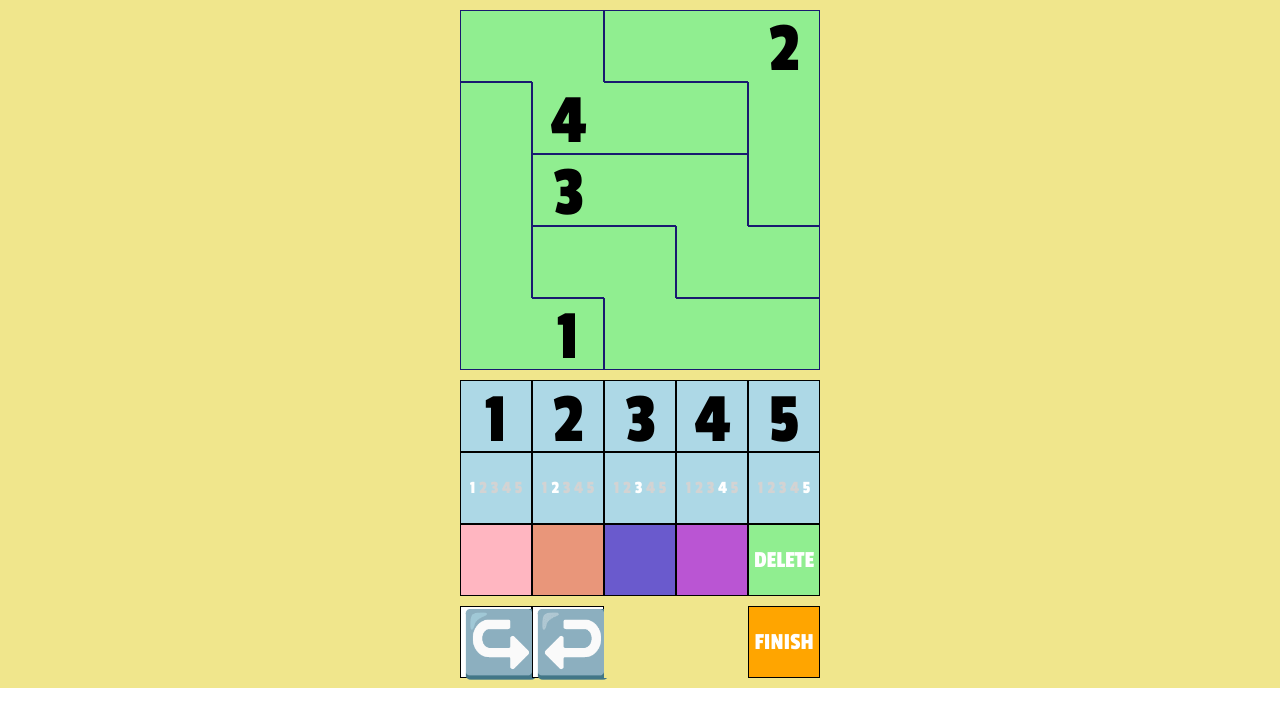
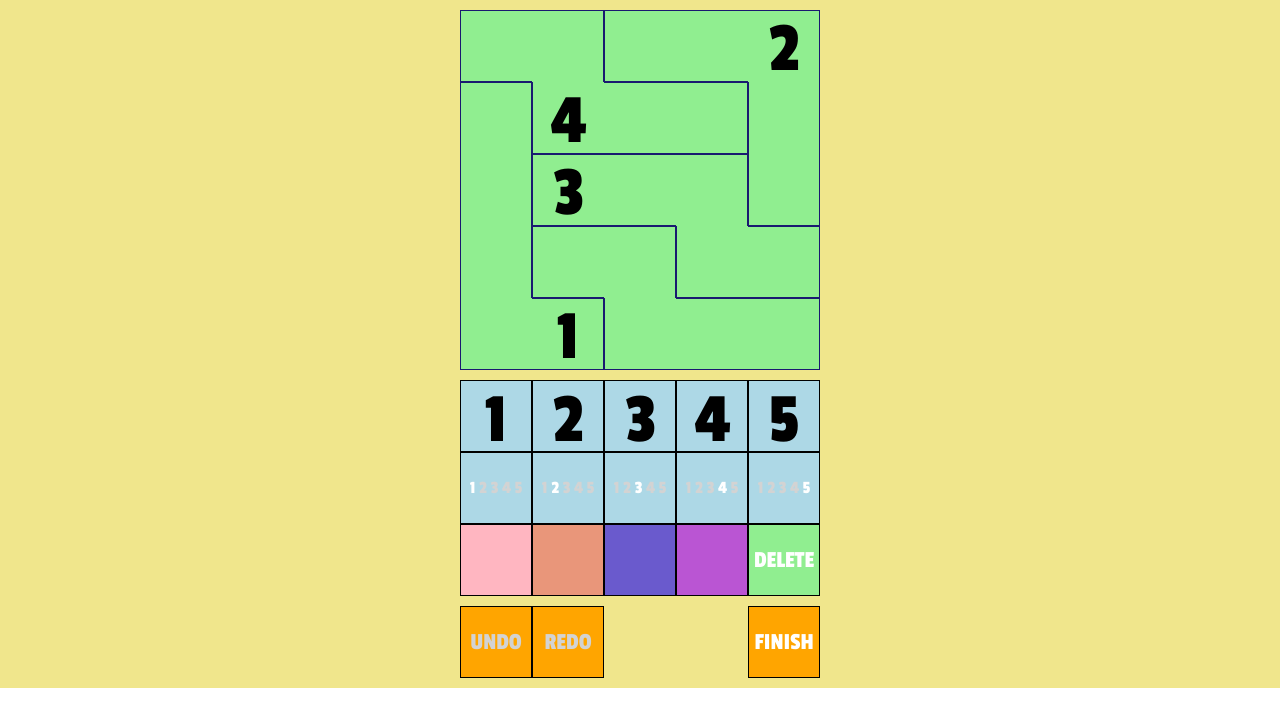
Before and after one commit to qirex2097/ls5x5, a React (Create React App) app: page / in a window 1280 px wide. Shown: the top 726 px of the page. Built offline with nearby package versions, Linux system fonts and the light colour scheme.

Commit message:
redo undo 追加

```diff
--- a/src/App.tsx
+++ b/src/App.tsx
@@ -3,6 +3,7 @@ import { Field } from './components/Field'
 import { Commands, CommandLooks } from './components/Commands'
 import { createField, CellData, FieldData, addCandidate, removeCandidate, checkField } from './game';
 import './App.css';
+import { UndoRedo, resetAction, setAction, undoAction, redoAction, canUndo, canRedo } from './undo'
 
 const toggleValue = (cell: CellData, value: number): CellData => {
   if (cell.value && cell.value === value) {
@@ -96,11 +97,35 @@ type BoardCommand = CommandLooks & {
   func?: (field: FieldData) => FieldData
 }
 
+
+function App() {
+  const [field, setField] = React.useState<FieldData>(createField())
+  const [commandNo, setCommandNo] = React.useState<number>(-1)
+  const [state, setState] = React.useState<UndoRedo<CellData[]>>(resetAction<CellData[]>(field.cells))
+
+
   const background: string = "khaki"
-const commandStyle: { [key: string]: string } = { background: "white", fontSize: "64px", fontFamily: "monospace" }
+  const undoColor: string = canUndo(state) ? "white" : "lightgrey"
+  const redoColor: string = canRedo(state) ? "white" : "lightgrey"
   const commands2: BoardCommand[] = [
-  { contents: "↪️", style: commandStyle, },
-  { contents: "↩️", style: commandStyle, },
+    {
+      className: "moji",
+      contents: "UNDO", style: { fontSize: "24px", color: undoColor, background: "orange" },
+      func: (field: FieldData) => {
+        const newState: UndoRedo<CellData[]> = undoAction<CellData[]>(state)
+        setState(newState)
+        return { ...field, cells: newState.current }
+      }
+    },
+    {
+      className: "moji",
+      contents: "REDO", style: { fontSize: "24px", color: redoColor, background: "orange" },
+      func: (field: FieldData) => {
+        const newState: UndoRedo<CellData[]> = redoAction<CellData[]>(state)
+        setState(newState)
+        return { ...field, cells: newState.current }
+      }
+    },
     { contents: "", style: { background: background, border: "none" }, },
     { contents: "", style: { background: background, border: "none" }, },
     {
@@ -118,14 +143,12 @@ const commands3: BoardCommand[] = [
       className: "moji", key: "AAA",
       contents: "RETRY", style: { fontSize: "24px", background: "purple" },
       func: (field: FieldData) => {
-      if (field.solved) return createField(); else return field
+        const newField: FieldData = createField();
+        setState(resetAction<CellData[]>(newField.cells))
+        return newField;
       }
     },
   ]
-
-function App() {
-  const [field, setField] = React.useState<FieldData>(createField())
-  const [commandNo, setCommandNo] = React.useState<number>(-1)
 
   /* セルが押された時の処理 */
   const handleCellClick = (cell: CellData): void => {
@@ -139,6 +162,7 @@ function App() {
       }
     })
     setField({ ...field, cells: newCells })
+    setState(setAction<CellData[]>(state, newCells))
   }
   /* 上段のコマンドパネルが押された時の処理 */
   const selectCommand = (newCommandNo: number) => {
--- /dev/null
+++ b/src/undo.ts
@@ -0,0 +1,42 @@
+type UndoRedo<T> = {
+  past: T[];
+  current: T;
+  future: T[];
+};
+
+const resetAction = <T>(newPresent: T): UndoRedo<T> => {
+  return { past: [], current: newPresent, future: [] };
+};
+
+const setAction = <T>(state: UndoRedo<T>, newPresent: T): UndoRedo<T> => {
+  const newPast = [...state.past, state.current];
+  return { past: newPast, current: newPresent, future: [] };
+};
+
+const undoAction = <T>(state: UndoRedo<T>): UndoRedo<T> => {
+  if (state.past.length <= 0) return state;
+
+  const newFuture: T[] = [state.current, ...state.future];
+  const newCurrent: T = state.past[state.past.length - 1];
+  const newPast: T[] = state.past.slice(0, state.past.length - 1);
+  return { past: newPast, current: newCurrent, future: newFuture };
+};
+
+const redoAction = <T>(state: UndoRedo<T>): UndoRedo<T> => {
+  if (state.future.length <= 0) return state;
+
+  const newPast = [...state.past, state.current];
+  const newCurrent: T = state.future[0];
+  const newFuture: T[] = state.future.slice(1);
+  return { past: newPast, current: newCurrent, future: newFuture };
+};
+
+const canUndo = <T>(state: UndoRedo<T>): boolean => {
+  return state.past.length > 0;
+};
+const canRedo = <T>(state: UndoRedo<T>): boolean => {
+  return state.future.length > 0;
+};
+
+export type { UndoRedo };
+export { resetAction, setAction, undoAction, redoAction, canUndo, canRedo };
```
Also changed, not shown: 1 other file (tests, documents, lock files or other folders). Lines whose indentation alone changed are shown as unchanged.
